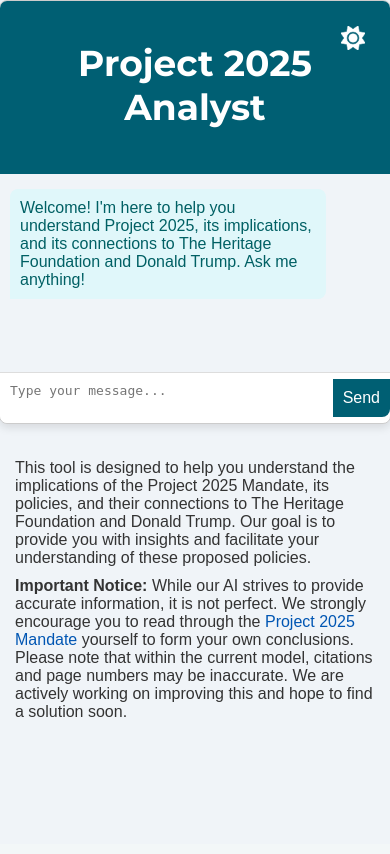
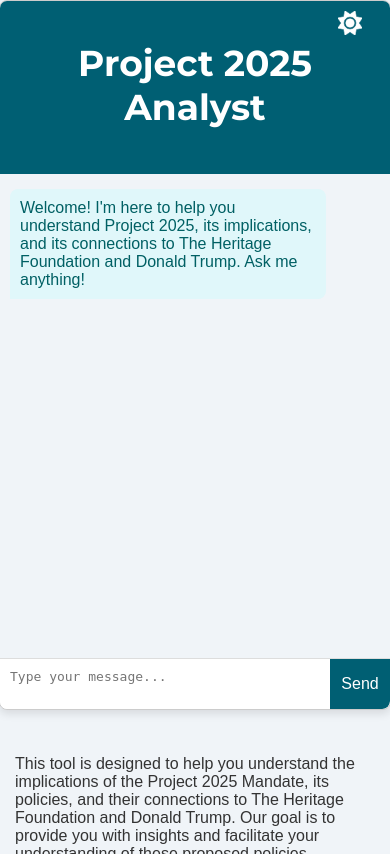
Before and after one commit to Super-Derek/guinness-chatter, a Flask app: page / in a window 390 px wide. Before the commit the page ends 717 px from the top, so only its background shows below. Run offline with Flask 2, Linux system fonts and the light colour scheme.

Commit message:
Update style.css and script.js for improved mobile experience

```diff
--- a/static/css/style.css
+++ b/static/css/style.css
@@ -15,7 +15,7 @@
     --bot-message-text: #006064;
     --link-color: #0056b3;
     --link-hover-color: #004494;
-    --link-visited-color: #551a8b; /* Dark purple for visited links */
+    --link-visited-color: #551a8b;
 }
 
 /* Dark Mode Variables */
@@ -32,7 +32,7 @@ body.dark {
     --bot-message-text: #e0e0e0;
     --link-color: #809fff;
     --link-hover-color: #a0c4ff;
-    --link-visited-color: #b19cd9; /* Light purple for visited links in dark mode */
+    --link-visited-color: #b19cd9;
 }
 
 /* Base Styles */
@@ -51,7 +51,7 @@ body {
 .chat-container {
     width: 100%;
     max-width: 800px;
-    height: 80vh;
+    height: 90vh;
     border: 1px solid #ccc;
     border-radius: 8px;
     background-color: #fff;
@@ -59,7 +59,7 @@ body {
     flex-direction: column;
     overflow: hidden;
     box-shadow: 0 4px 8px rgba(0, 0, 0, 0.1);
-    margin-bottom: 10px; /* Reduce margin-bottom */
+    margin-bottom: 10px;
 }
 
 /* Header */
@@ -67,7 +67,7 @@ header {
     background-color: var(--header-background);
     color: var(--header-text);
     padding: 15px;
-    padding-top: 10px;  /* Reduce padding-top */
+    padding-top: 10px;
     text-align: center;
     font-size: 1.5em;
     font-weight: bold;
@@ -92,7 +92,8 @@ header {
 
 /* Chat Box */
 .chat-box {
-    flex: 1;
+    display: flex;
+    flex-direction: column; /* Ensure messages stack vertically */
     padding: 15px;
     overflow-y: auto;
     overflow-x: hidden;
@@ -102,9 +103,9 @@ header {
 /* Chat Input */
 .chat-input {
     display: flex;
-    align-items: center; /* Center align items */
+    align-items: stretch;
     border-top: 1px solid #ddd;
-    position: relative; /* Needed for positioning the spinner */
+    position: relative;
 }
 
 textarea {
@@ -120,10 +121,11 @@ button {
     border: none;
     background-color: var(--button-background);
     color: var(--header-text);
-    padding: 15px;
+    padding: 0;
     cursor: pointer;
     font-size: 1em;
     border-radius: 0 0 8px 0;
+    width: 60px;
     transition: background-color 0.3s ease;
 }
 
@@ -133,15 +135,15 @@ button:hover {
 
 /* Spinner */
 .spinner {
-    display: none; /* Hidden by default */
-    border: 4px solid #f3f3f3; /* Light grey */
-    border-top: 4px solid #3498db; /* Blue */
+    display: none;
+    border: 4px solid #f3f3f3;
+    border-top: 4px solid #3498db;
     border-radius: 50%;
     width: 24px;
     height: 24px;
     animation: spin 2s linear infinite;
     position: absolute;
-    right: 20px; /* Position spinner to the right inside the input box */
+    right: 20px;
 }
 
 @keyframes spin {
@@ -155,6 +157,7 @@ button:hover {
     margin: 5px 0;
     border-radius: 8px;
     max-width: 80%;
+    word-wrap: break-word;
 }
 
 .message.user {
@@ -189,9 +192,11 @@ button:hover {
 /* Info Text */
 .info-text {
     max-width: 800px;
-    margin-top: 10px; /* Reduce margin-top */
+    margin-top: 10px;
     padding: 15px;
     text-align: left;
+    overflow-y: auto;
+    max-height: 10vh; /* Limit height to allow scrolling */
 }
 
 .info-text p {
@@ -215,7 +220,7 @@ button:hover {
 @media (max-width: 768px) {
     .chat-container {
         max-width: 100%;
-        height: 60vh;
+        height: 85vh;
     }
 
     .chat-box {
@@ -234,18 +239,25 @@ button:hover {
 @media (max-width: 480px) {
     .chat-container {
         max-width: 100%;
-        height: 50vh;
+        height: 90vh;
+        display: flex;
+        flex-direction: column;
     }
 
     .chat-box {
+        flex: 1;
         padding: 10px;
+        overflow-y: auto;
     }
 
-    .chat-input textarea {
-        padding: 10px;
+    .chat-input {
+        padding: 0;
     }
 
-    .chat-input button {
-        padding: 10px;
+    .info-text {
+        position: relative;
+        top: 10px;
+        overflow-y: auto;
+        max-height: 10vh;
     }
 }
--- a/static/js/script.js
+++ b/static/js/script.js
@@ -56,5 +56,13 @@ function appendMessage(sender, message) {
     messageElement.classList.add('message', sender);
     messageElement.innerHTML = message;
     chatBox.appendChild(messageElement);
-    chatBox.scrollTop = chatBox.scrollHeight; // Scroll to the bottom
+    // Scroll to the end of the user's message
+    if (sender === 'bot') {
+        const userMessages = chatBox.getElementsByClassName('user');
+        const lastUserMessage = userMessages[userMessages.length - 1];
+        if (lastUserMessage) {
+            const offset = 150; // Adjust this value for more or less scrolling
+            chatBox.scrollTop = lastUserMessage.offsetTop - offset;
+        }
+    }
 }
```
